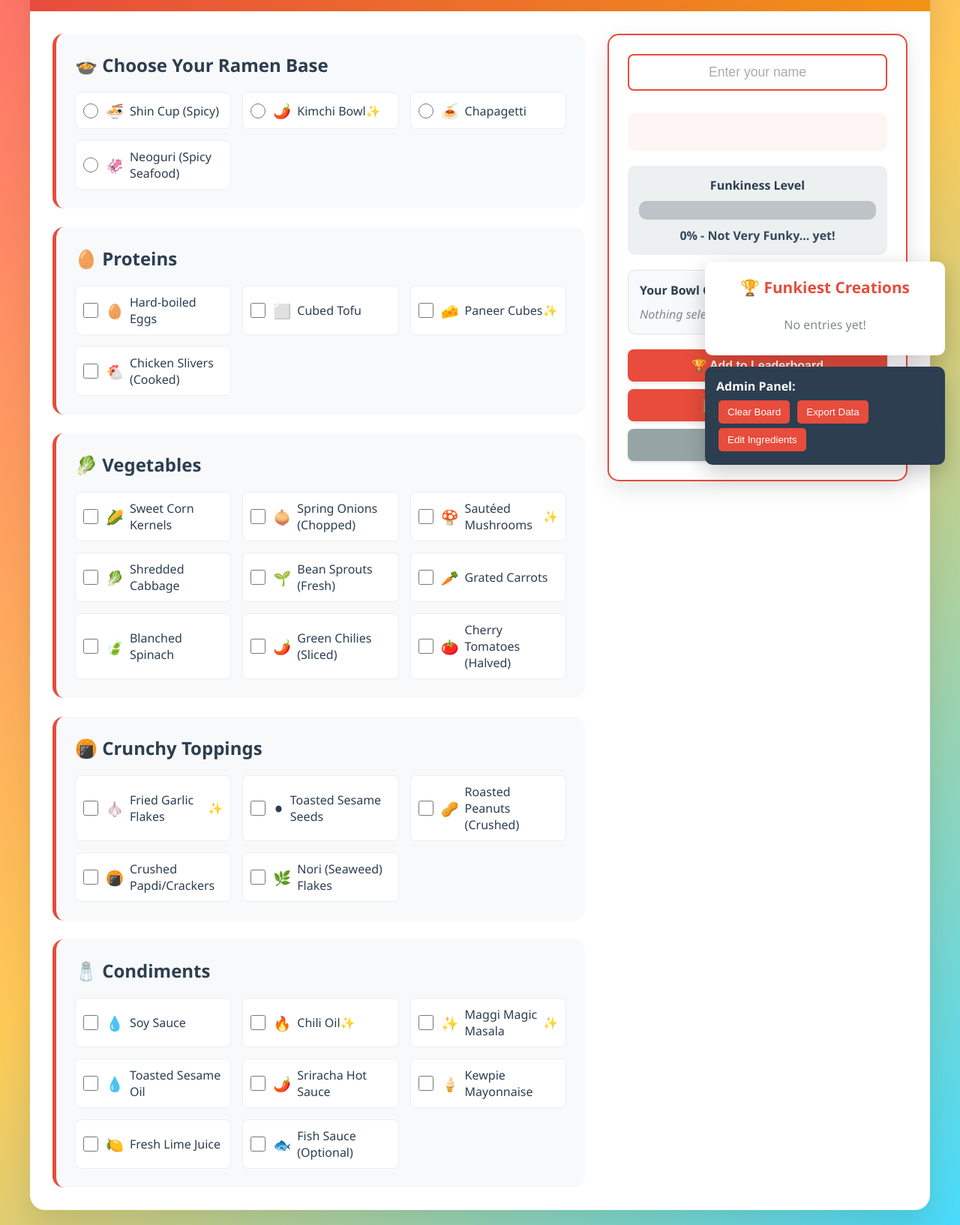
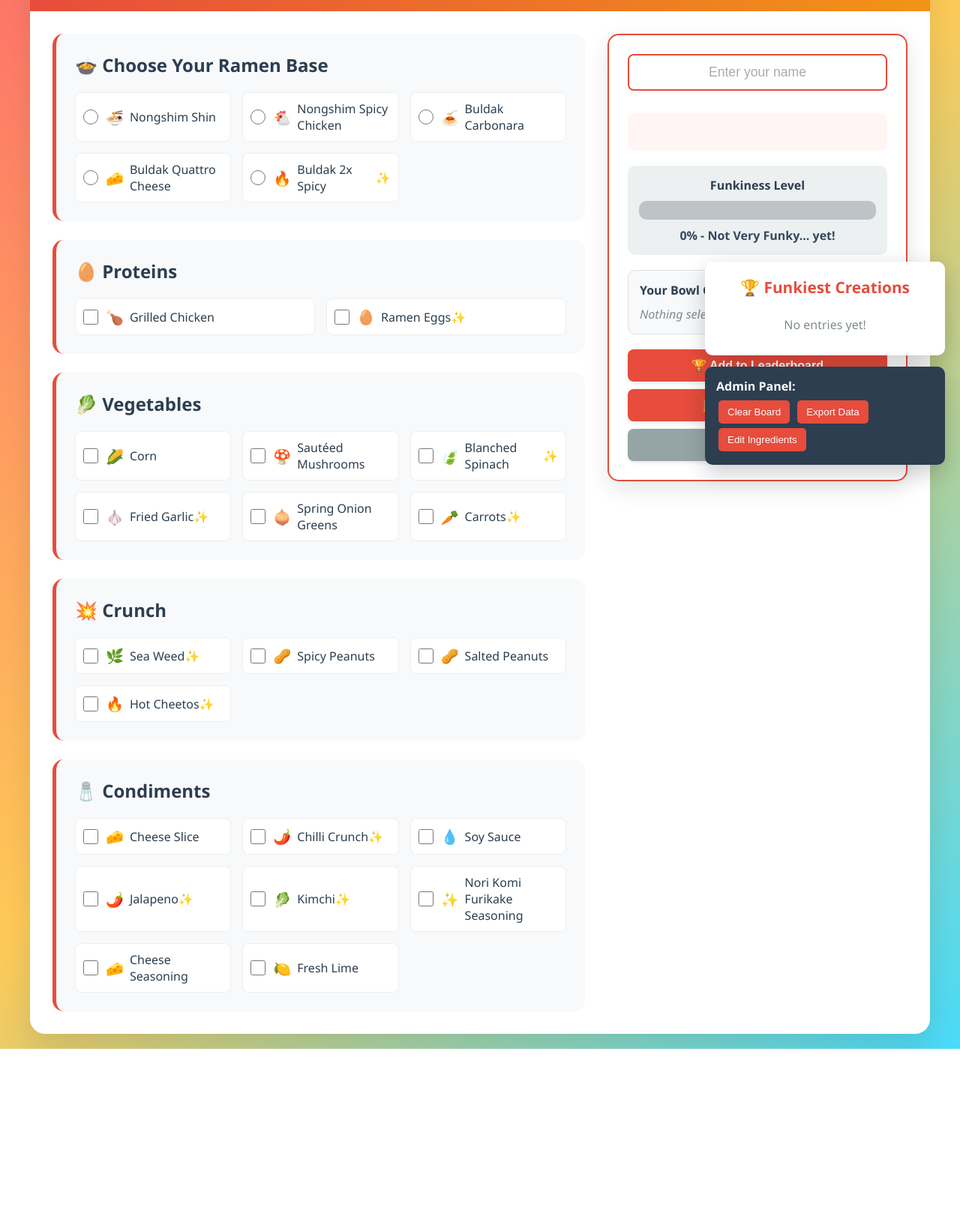
Before and after one commit to aakarshsingh/diy-ramen-bar, a plain HTML site: page index.html in a window 1280 px wide. Shown: the part 160-1794 px from the top of the page at 75% size. After the commit the page ends 1559 px from the top, so only its background shows below. Drawn offline with nearby package versions, Linux system fonts and the light colour scheme.

Commit message:
Final Ingredient List

```diff
--- a/index.html
+++ b/index.html
@@ -701,9 +701,7 @@
                     <div class="ingredients-grid" id="vegetables"></div>
                 </div>
                 <div class="section">
-                    <h3>🍘 Crunchy Toppings</h3>
-                    <div class="ingredients-grid" id="crunchy"></div>
-                </div>
+                    <h3>💥 Crunch</h3> <div class="ingredients-grid" id="crunch"></div> </div>
                 <div class="section">
                     <h3>🧂 Condiments</h3>
                     <div class="ingredients-grid" id="condiments"></div>
@@ -762,8 +760,7 @@
                     <option value="ramen-base">🍲 Ramen Base</option>
                     <option value="proteins">🥚 Proteins</option>
                     <option value="vegetables">🥬 Vegetables</option>
-                    <option value="crunchy">🍘 Crunchy Toppings</option>
-                    <option value="condiments">🧂 Condiments</option>
+                    <option value="crunch">💥 Crunch</option> <option value="condiments">🧂 Condiments</option>
                 </select>
             </div>
             <div style="margin-bottom: 10px;"> <label for="new-ingredient-input" id="ingredient-input-label">Add New Ingredient:</label>
@@ -790,8 +787,7 @@
     <div id="recipe-card-export-view"></div>
 
     <script>
-        // Original Ramen Names (Korean Style)
-        const ramenNames = [
+        const ramenNames = [ // Original list for "Korean Style" names
             "Seoul-ful Slurper", "Kimchi King Bowl", "Spicy Seoul Surprise", "Bulgogi Bomb",
             "K-Pop Noodle Drop", "Gangnam Style Soup", "Bibim-Boom Bowl", "Seoul Food Express",
             "Ramen-tic Comedy", "Noodle Ninja Creation", "Slurp-tastic Special", "Bowl-dacious Beauty",
@@ -801,7 +797,6 @@
             "Topping Terror Bowl", "Fusion Confusion", "Seoul Kitchen Sink", "Midnight Munchie Mix",
             "Professor Noodle's Lab", "Captain Korea Bowl", "The Spice Alchemist", "Noodle Storm Supreme"
         ];
-
 
         const fusionCombos = [
             ["Paneer Cubes", "Maggi Magic Masala"], ["Crushed Papdi", "Kimchi Bowl"],
@@ -814,46 +809,41 @@
 
         let currentEditState = null;
 
-        const defaultIngredients = {
+        const defaultIngredients = { // Updated with your final list
             "ramen-base": [
-                { value: "Shin Cup (Spicy)", label: "Shin Cup (Spicy)", id: "shin-cup-spicy", isSpecial: false, emoji: "🍜" },
-                { value: "Kimchi Bowl", label: "Kimchi Bowl", id: "kimchi-bowl", isSpecial: true, emoji: "🌶️" },
-                { value: "Chapagetti", label: "Chapagetti", id: "chapagetti-noodles", isSpecial: false, emoji: "🍝" },
-                { value: "Neoguri", label: "Neoguri (Spicy Seafood)", id: "neoguri-spicy-seafood", isSpecial: false, emoji: "🦑" }
+                { value: "Nongshim Shin", label: "Nongshim Shin", id: "nongshim-shin", isSpecial: false, emoji: "🍜" },
+                { value: "Nongshim Spicy Chicken", label: "Nongshim Spicy Chicken", id: "nongshim-spicy-chicken", isSpecial: false, emoji: "🐔" },
+                { value: "Buldak Carbonara", label: "Buldak Carbonara", id: "buldak-carbonara", isSpecial: false, emoji: "🍝" },
+                { value: "Buldak Quattro Cheese", label: "Buldak Quattro Cheese", id: "buldak-quattro-cheese", isSpecial: false, emoji: "🧀" },
+                { value: "Buldak 2x Spicy", label: "Buldak 2x Spicy", id: "buldak-2x-spicy", isSpecial: true, emoji: "🔥" }
             ],
             "proteins": [
-                { value: "Hard-boiled Eggs", label: "Hard-boiled Eggs", id: "hard-boiled-eggs", isSpecial: false, emoji: "🥚" },
-                { value: "Cubed Tofu", label: "Cubed Tofu", id: "cubed-tofu", isSpecial: false, emoji: "⬜" },
-                { value: "Paneer Cubes", label: "Paneer Cubes", id: "paneer-cubes", isSpecial: true, emoji: "🧀" },
-                { value: "Chicken Slivers", label: "Chicken Slivers (Cooked)", id: "chicken-slivers-cooked", isSpecial: false, emoji: "🐔" }
+                { value: "Grilled Chicken", label: "Grilled Chicken", id: "grilled-chicken", isSpecial: false, emoji: "🍗" },
+                { value: "Ramen Eggs", label: "Ramen Eggs", id: "ramen-eggs", isSpecial: true, emoji: "🥚" }
             ],
             "vegetables": [
-                { value: "Sweet Corn", label: "Sweet Corn Kernels", id: "sweet-corn-kernels", isSpecial: false, emoji: "🌽" },
-                { value: "Spring Onions", label: "Spring Onions (Chopped)", id: "spring-onions-chopped", isSpecial: false, emoji: "🧅" },
-                { value: "Sautéed Mushrooms", label: "Sautéed Mushrooms", id: "sautéed-mushrooms", isSpecial: true, emoji: "🍄" },
-                { value: "Shredded Cabbage", label: "Shredded Cabbage", id: "shredded-cabbage", isSpecial: false, emoji: "🥬" },
-                { value: "Bean Sprouts", label: "Bean Sprouts (Fresh)", id: "bean-sprouts-fresh", isSpecial: false, emoji: "🌱" },
-                { value: "Grated Carrots", label: "Grated Carrots", id: "grated-carrots", isSpecial: false, emoji: "🥕" },
-                { value: "Blanched Spinach", label: "Blanched Spinach", id: "blanched-spinach", isSpecial: false, emoji: "🍃" },
-                { value: "Green Chilies", label: "Green Chilies (Sliced)", id: "green-chilies-sliced", isSpecial: false, emoji: "🌶️" },
-                { value: "Cherry Tomatoes", label: "Cherry Tomatoes (Halved)", id: "cherry-tomatoes-halved", isSpecial: false, emoji: "🍅" }
+                { value: "Corn", label: "Corn", id: "corn", isSpecial: false, emoji: "🌽" },
+                { value: "Sautéed Mushrooms", label: "Sautéed Mushrooms", id: "sautéed-mushrooms", isSpecial: false, emoji: "🍄" }, // No longer special by default
+                { value: "Blanched Spinach", label: "Blanched Spinach", id: "blanched-spinach", isSpecial: true, emoji: "🍃" },
+                { value: "Fried Garlic", label: "Fried Garlic", id: "fried-garlic", isSpecial: true, emoji: "🧄" },
+                { value: "Spring Onion Greens", label: "Spring Onion Greens", id: "spring-onion-greens", isSpecial: false, emoji: "🧅" },
+                { value: "Carrots", label: "Carrots", id: "carrots", isSpecial: true, emoji: "🥕" }
             ],
-            "crunchy": [
-                { value: "Fried Garlic", label: "Fried Garlic Flakes", id: "fried-garlic-flakes", isSpecial: true, emoji: "🧄" },
-                { value: "Sesame Seeds", label: "Toasted Sesame Seeds", id: "toasted-sesame-seeds", isSpecial: false, emoji: "⚫" },
-                { value: "Roasted Peanuts", label: "Roasted Peanuts (Crushed)", id: "roasted-peanuts-crushed", isSpecial: false, emoji: "🥜" },
-                { value: "Crushed Papdi", label: "Crushed Papdi/Crackers", id: "crushed-papdi-crackers", isSpecial: false, emoji: "🍘" },
-                { value: "Nori Flakes", label: "Nori (Seaweed) Flakes", id: "nori-seaweed-flakes", isSpecial: false, emoji: "🌿" }
+            "crunch": [ // Renamed from "crunchy"
+                { value: "Sea Weed", label: "Sea Weed", id: "sea-weed", isSpecial: true, emoji: "🌿" },
+                { value: "Spicy Peanuts", label: "Spicy Peanuts", id: "spicy-peanuts", isSpecial: false, emoji: "🥜" },
+                { value: "Salted Peanuts", label: "Salted Peanuts", id: "salted-peanuts", isSpecial: false, emoji: "🥜" },
+                { value: "Hot Cheetos", label: "Hot Cheetos", id: "hot-cheetos", isSpecial: true, emoji: "🔥" }
             ],
             "condiments": [
+                { value: "Cheese Slice", label: "Cheese Slice", id: "cheese-slice", isSpecial: false, emoji: "🧀" },
+                { value: "Chilli Crunch", label: "Chilli Crunch", id: "chilli-crunch", isSpecial: true, emoji: "🌶️" },
                 { value: "Soy Sauce", label: "Soy Sauce", id: "soy-sauce", isSpecial: false, emoji: "💧" },
-                { value: "Chili Oil", label: "Chili Oil", id: "chili-oil-condiment", isSpecial: true, emoji: "🔥" },
-                { value: "Maggi Magic Masala", label: "Maggi Magic Masala", id: "maggi-magic-masala", isSpecial: true, emoji: "✨" },
-                { value: "Sesame Oil", label: "Toasted Sesame Oil", id: "toasted-sesame-oil", isSpecial: false, emoji: "💧" },
-                { value: "Sriracha", label: "Sriracha Hot Sauce", id: "sriracha-hot-sauce", isSpecial: false, emoji: "🌶️" },
-                { value: "Mayonnaise", label: "Kewpie Mayonnaise", id: "kewpie-mayonnaise", isSpecial: false, emoji: "🍦" },
-                { value: "Lime Juice", label: "Fresh Lime Juice", id: "fresh-lime-juice", isSpecial: false, emoji: "🍋" },
-                { value: "Fish Sauce", label: "Fish Sauce (Optional)", id: "fish-sauce-optional", isSpecial: false, emoji: "🐟" }
+                { value: "Jalapeno", label: "Jalapeno", id: "jalapeno", isSpecial: true, emoji: "🌶️" },
+                { value: "Kimchi", label: "Kimchi", id: "kimchi", isSpecial: true, emoji: "🥬" },
+                { value: "Nori Komi Furikake Seasoning", label: "Nori Komi Furikake Seasoning", id: "nori-komi-furikake", isSpecial: false, emoji: "✨" },
+                { value: "Cheese Seasoning", label: "Cheese Seasoning", id: "cheese-seasoning", isSpecial: false, emoji: "🧀" },
+                { value: "Fresh Lime", label: "Fresh Lime", id: "fresh-lime", isSpecial: false, emoji: "🍋" }
             ]
         };
 
@@ -879,7 +869,10 @@
         function loadCustomIngredientsToPage() {
             for (const categoryId in customIngredients) {
                 const container = document.getElementById(categoryId);
-                if (!container) continue;
+                if (!container) {
+                    console.warn(`HTML container for category ID "${categoryId}" not found. Make sure your HTML section ID matches the keys in defaultIngredients.`);
+                    continue;
+                }
                 container.innerHTML = '';
                 customIngredients[categoryId].forEach(item => {
                     if (!item.id) item.id = createIdFromString(item.label, categoryId);
@@ -923,7 +916,7 @@
             currentSelection.ingredients = Array.from(checkboxes).map(cb => cb.value);
             currentSelection.guestName = document.getElementById('guest-name').value;
             calculateFunkiness();
-            generateRamenName(); // Reverted to old style
+            generateRamenName(); // Using reverted name generation
             updateDisplay();
         }
 
@@ -961,11 +954,11 @@
                 return;
             }
 
-            let namePool = [...ramenNames]; // Use a copy of the original names
+            let namePool = [...ramenNames];
             if (currentSelection.funkiness > 75) {
                 namePool.push("The Funky Master's Special", "Chaos Bowl Supreme", "Fusion Explosion Deluxe");
             }
-             if (currentSelection.funkiness > 90) {
+             if (currentSelection.funkiness > 90) { // Even more names for higher funkiness
                 namePool.push("Ultimate Funklord Bowl", "Galaxy Brain Ramen", "Peak Funkiness Achieved");
             }
 
@@ -1168,25 +1161,16 @@
 
                 const nameSpan = document.createElement('span');
                 nameSpan.textContent = ingredient.label;
-                if (ingredient.isSpecial) { // Only add sparkle if actually special
+                if (ingredient.isSpecial) {
                     const sparkle = document.createElement('span');
                     sparkle.textContent = ' ✨';
                     sparkle.title = "Special Ingredient";
                     nameSpan.appendChild(sparkle);
                 }
-
-                const specialCheckbox = document.createElement('input');
-                specialCheckbox.type = 'checkbox';
-                specialCheckbox.id = `special-check-${ingredient.id || index}`;
-                specialCheckbox.checked = ingredient.isSpecial || false;
-                specialCheckbox.title = "Mark as Special";
-                specialCheckbox.style.display = 'none'; // Hide this checkbox, use the one in nameSpecialGroup
-                // specialCheckbox.onchange = () => toggleIngredientSpecialStatus(categoryId, index, specialCheckbox.checked); // Handled by the visible one
+                // No separate checkbox in the list for toggling special, edit button handles this.
 
                 nameSpecialGroup.appendChild(emojiSpan);
                 nameSpecialGroup.appendChild(nameSpan);
-                // The special checkbox is now part of the edit flow, not directly in the list item for toggling.
-                // It's controlled by the main edit form.
 
                 const actionBtnGroup = document.createElement('div');
                 actionBtnGroup.className = 'action-btn-group';
@@ -1213,17 +1197,16 @@
              }
         }
 
-        function toggleIngredientSpecialStatus(categoryId, ingredientIndex, isSpecial) {
-            // This function is now primarily handled through the edit form's "special" checkbox.
-            // If direct toggling from list was desired, it would need a visible checkbox in populateIngredientsInModal
-            // and this function would be its onchange handler.
-            // For now, editing the special status happens via startEditIngredient and handleAddOrUpdateIngredient.
-            customIngredients[categoryId][ingredientIndex].isSpecial = isSpecial;
-            localStorage.setItem('customIngredientsV3', JSON.stringify(customIngredients));
-            loadCustomIngredientsToPage();
-            populateIngredientsInModal(); // Refresh to show changes if any (like sparkle on name)
-            console.log(`Ingredient "${customIngredients[categoryId][ingredientIndex].label}" special status set to ${isSpecial}`);
-        }
+        // This function is now effectively replaced by editing via the form.
+        // If direct toggling from the list were re-added, this would be the place.
+        // For now, the 'special' status is changed when the main edit form is submitted.
+        // function toggleIngredientSpecialStatus(categoryId, ingredientIndex, isSpecial) {
+        //     customIngredients[categoryId][ingredientIndex].isSpecial = isSpecial;
+        //     localStorage.setItem('customIngredientsV3', JSON.stringify(customIngredients));
+        //     loadCustomIngredientsToPage();
+        //     populateIngredientsInModal();
+        //     console.log(`Ingredient "${customIngredients[categoryId][ingredientIndex].label}" special status set to ${isSpecial}`);
+        // }
 
         function removeIngredientFromManager(categoryId, index) {
             const ingredientLabel = customIngredients[categoryId][index].label;
@@ -1252,8 +1235,7 @@
                 console.error("Name too long.");
                 return;
             }
-             // Basic emoji validation (allow one or two characters, or empty)
-            if (ingredientEmoji.length > 2) {
+            if (ingredientEmoji.length > 2) { // Allow 1 or 2 chars for emoji (some flags etc.)
                 console.error("Emoji should be 1 or 2 characters.");
                 ingredientEmojiInput.focus();
                 return;
@@ -1273,7 +1255,7 @@
                 originalIngredient.value = ingredientName;
                 originalIngredient.isSpecial = isSpecial;
                 originalIngredient.id = createIdFromString(ingredientName, editCategory);
-                originalIngredient.emoji = ingredientEmoji; // Assign directly, "" if empty. No default "🍲" on edit if cleared.
+                originalIngredient.emoji = ingredientEmoji;
 
 
                 console.log(`Ingredient "${originalLabel}" updated to "${ingredientName}".`);
@@ -1290,7 +1272,7 @@
                     label: ingredientName,
                     id: ingredientId,
                     isSpecial: isSpecial,
-                    emoji: ingredientEmoji || '🍲' // Default "🍲" only for brand new if empty
+                    emoji: ingredientEmoji || '🍲'
                 };
                 customIngredients[categoryId].push(newIngredient);
                 console.log(`"${ingredientName}" added.`);
@@ -1300,7 +1282,7 @@
             populateIngredientsInModal();
             loadCustomIngredientsToPage();
 
-            if (!currentEditState) { // Only clear if it was an "Add" operation
+            if (!currentEditState) {
                 newIngredientInput.value = '';
                 ingredientEmojiInput.value = '';
                 document.getElementById('new-ingredient-special').checked = false;
```
